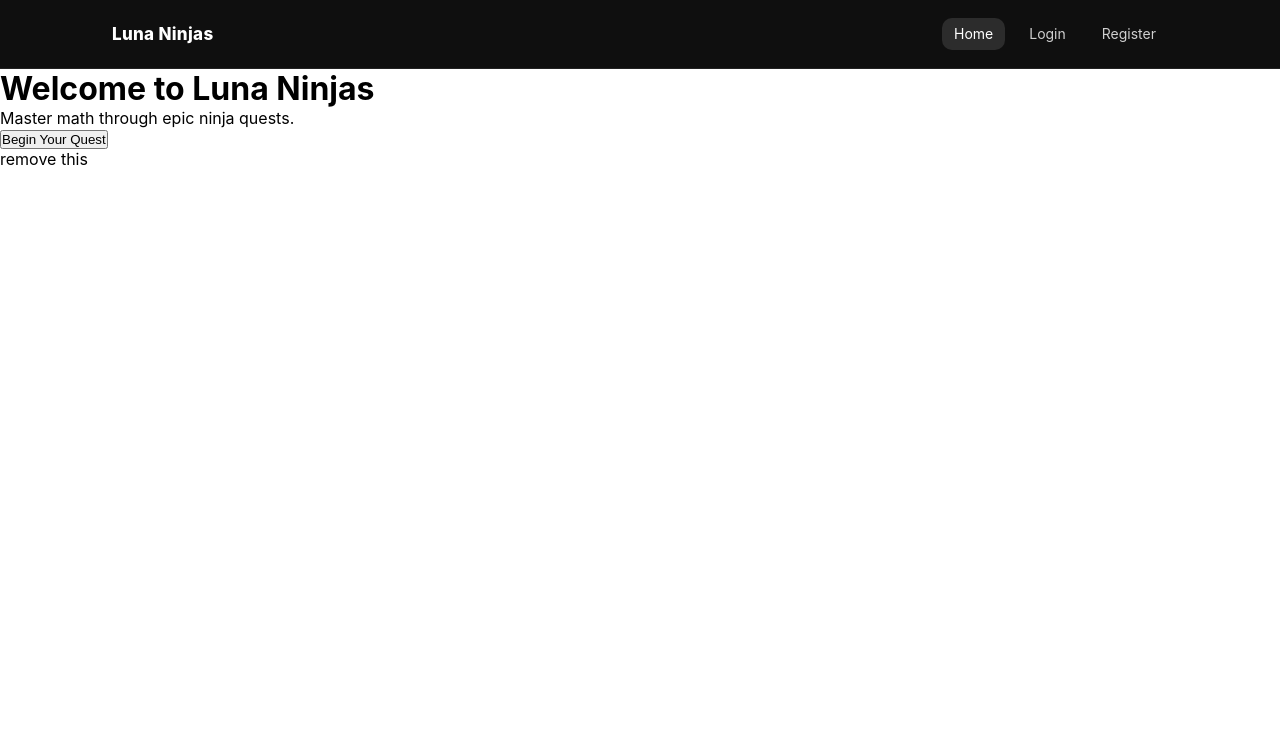
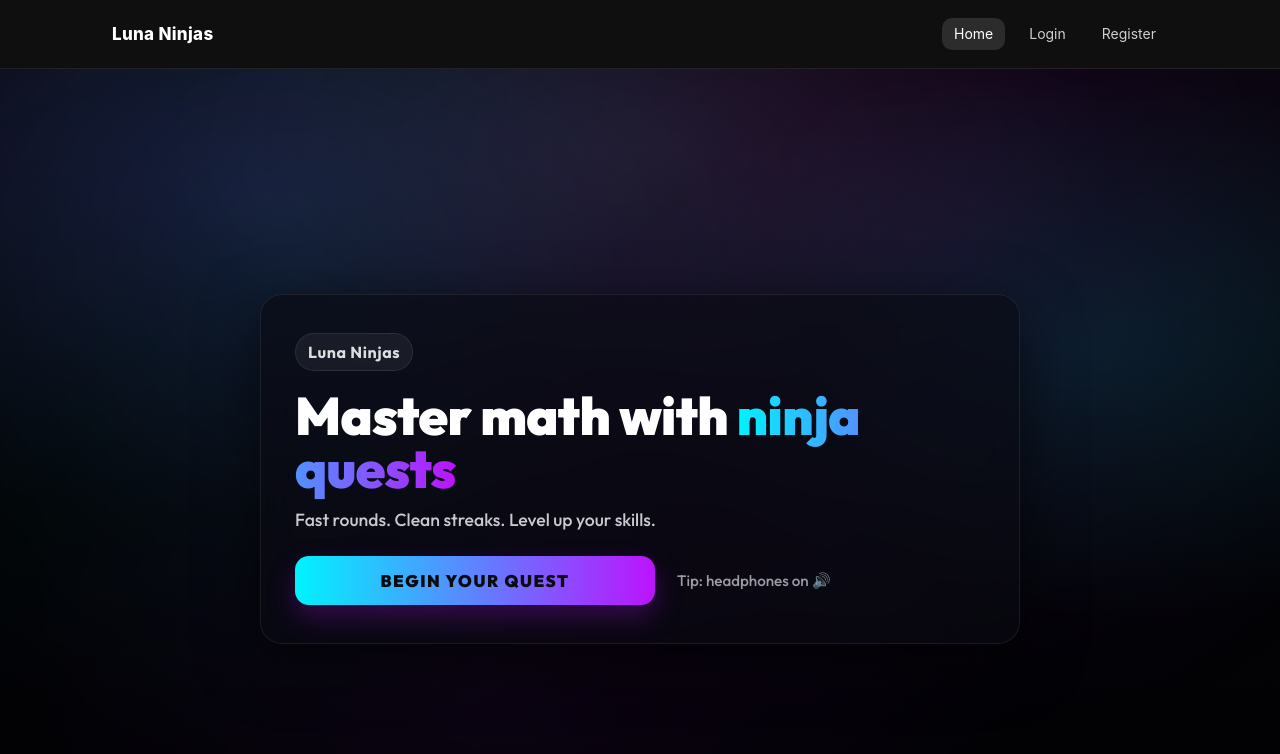
Before and after one commit to kofiarhin/luna-ninjas, a React (Vite) app in the folder client/: page /home in a window 1280 px wide. Shown: the top 754 px of the page. Built offline with nearby package versions, Linux system fonts and the light colour scheme; no server answers.

Commit message:
imporove landing page ui

```diff
--- a/client/src/Pages/Home/Home.jsx
+++ b/client/src/Pages/Home/Home.jsx
@@ -9,39 +9,44 @@ const Home = () => {
   const handleStart = (e) => {
     e.preventDefault();
 
-    if (audioRef.current) {
-      audioRef.current.currentTime = 0; // restart from beginning
-      audioRef.current.volume = 1;
-
-      audioRef.current.play().catch((err) => {
-        console.error("Audio play error:", err);
-      });
+    const audio = audioRef.current;
+    if (audio) {
+      audio.currentTime = 0;
+      audio.volume = 1;
+      audio.play().catch(() => {});
     }
 
-    // small delay so you actually hear the sound
-    setTimeout(() => {
-      navigate("/game");
-    }, 1700);
+    setTimeout(() => navigate("/game"), 900);
   };
 
   return (
     <div className="landing-wrapper">
-      {/* file must be: client/public/sounds/correct.mpeg */}
       <audio ref={audioRef} src="/sounds/correct.mp3" preload="auto" />
 
-      <div className="landing-content fade-in">
-        <h1 className="landing-title slide-down">Welcome to Luna Ninjas</h1>
+      <div className="ninja-bg" aria-hidden="true" />
+      <div className="landing-overlay" aria-hidden="true" />
+      <div className="landing-noise" aria-hidden="true" />
+
+      <main className="landing-content">
+        <div className="landing-badge">Luna Ninjas</div>
+
+        <h1 className="landing-title">
+          Master math with{" "}
+          <span className="landing-title-accent">ninja quests</span>
+        </h1>
+
         <p className="landing-subtitle">
-          Master math through epic ninja quests.
+          Fast rounds. Clean streaks. Level up your skills.
         </p>
 
-        {/* use a button, we control navigation manually */}
-        <button className="start-btn" onClick={handleStart}>
-          Begin Your Quest
-        </button>
-      </div>
-      <p>remove this </p>
-      <div className="ninja-bg"></div>
+        <div className="landing-actions">
+          <button className="start-btn" onClick={handleStart}>
+            Begin Your Quest
+          </button>
+
+          <div className="landing-hint">Tip: headphones on 🔊</div>
+        </div>
+      </main>
     </div>
   );
 };
--- a/client/src/Pages/Home/home.styles.scss
+++ b/client/src/Pages/Home/home.styles.scss
@@ -1,342 +1,198 @@
-@import url('https://fonts.googleapis.com/css2?family=Outfit:wght@300;500;700;900&display=swap');
+@import url("https://fonts.googleapis.com/css2?family=Outfit:wght@300;500;700;900&display=swap");
 
-// --- Variables ---
-$neon-blue: #00f3ff;
-$neon-purple: #bc13fe;
-$glass-bg: rgba(10, 10, 20, 0.85);
-$text-light: #ececf1;
+.landing-wrapper {
+  min-height: 100vh;
+  width: 100%;
+  position: relative;
+  overflow: hidden;
+  font-family: "Outfit", sans-serif;
+  background: radial-gradient(
+      1200px 600px at 20% 15%,
+      rgba(125, 78, 255, 0.2),
+      transparent 55%
+    ),
+    radial-gradient(
+      900px 500px at 85% 35%,
+      rgba(0, 243, 255, 0.16),
+      transparent 55%
+    ),
+    linear-gradient(180deg, #07070b, #05060a 55%, #04050a);
+  display: grid;
+  place-items: center;
+  padding: 48px 18px;
+}
 
-// --- Animations ---
-@keyframes float {
+.ninja-bg {
+  position: absolute;
+  inset: -40px;
+  background: radial-gradient(
+      circle at 25% 30%,
+      rgba(0, 243, 255, 0.1),
+      transparent 40%
+    ),
+    radial-gradient(
+      circle at 70% 25%,
+      rgba(188, 19, 254, 0.12),
+      transparent 45%
+    ),
+    radial-gradient(circle at 40% 75%, rgba(188, 19, 254, 0.1), transparent 45%);
+  filter: blur(6px);
+  transform: scale(1.05);
+  animation: bg-float 10s ease-in-out infinite;
+}
 
+.landing-overlay {
+  position: absolute;
+  inset: 0;
+  background: radial-gradient(
+      800px 400px at 50% 10%,
+      rgba(255, 255, 255, 0.06),
+      transparent 60%
+    ),
+    linear-gradient(180deg, rgba(0, 0, 0, 0.15), rgba(0, 0, 0, 0.55));
+  pointer-events: none;
+}
+
+.landing-noise {
+  position: absolute;
+  inset: 0;
+  opacity: 0.06;
+  pointer-events: none;
+  background-image: repeating-linear-gradient(
+    0deg,
+    rgba(255, 255, 255, 0.06),
+    rgba(255, 255, 255, 0.06) 1px,
+    transparent 1px,
+    transparent 3px
+  );
+  mix-blend-mode: overlay;
+}
+
+.landing-content {
+  width: 100%;
+  max-width: 760px;
+  position: relative;
+  z-index: 2;
+  text-align: left;
+  padding: 28px 22px;
+  border-radius: 22px;
+  background: rgba(10, 10, 18, 0.62);
+  border: 1px solid rgba(255, 255, 255, 0.08);
+  box-shadow: 0 18px 60px rgba(0, 0, 0, 0.55);
+  backdrop-filter: blur(18px);
+}
+
+.landing-badge {
+  display: inline-flex;
+  align-items: center;
+  gap: 10px;
+  padding: 8px 12px;
+  border-radius: 999px;
+  color: rgba(255, 255, 255, 0.86);
+  font-weight: 600;
+  letter-spacing: 0.6px;
+  background: rgba(255, 255, 255, 0.06);
+  border: 1px solid rgba(255, 255, 255, 0.08);
+}
+
+.landing-title {
+  margin: 18px 0 10px;
+  color: #ffffff;
+  font-weight: 900;
+  letter-spacing: -0.6px;
+  line-height: 1.02;
+  font-size: 2.6rem;
+}
+
+.landing-title-accent {
+  background: linear-gradient(90deg, #00f3ff, #bc13fe);
+  -webkit-background-clip: text;
+  background-clip: text;
+  color: transparent;
+}
+
+.landing-subtitle {
+  margin: 0 0 22px;
+  color: rgba(236, 236, 241, 0.85);
+  font-size: 1.05rem;
+  line-height: 1.6;
+  max-width: 52ch;
+}
+
+.landing-actions {
+  display: flex;
+  flex-direction: column;
+  gap: 12px;
+  margin-top: 18px;
+}
+
+.start-btn {
+  width: 100%;
+  max-width: 360px;
+  border: none;
+  border-radius: 14px;
+  padding: 14px 16px;
+  cursor: pointer;
+  font-family: "Outfit", sans-serif;
+  font-weight: 800;
+  letter-spacing: 1.6px;
+  text-transform: uppercase;
+  font-size: 1.05rem;
+  color: #0b0b10;
+  background: linear-gradient(90deg, #00f3ff, #bc13fe);
+  box-shadow: 0 12px 28px rgba(188, 19, 254, 0.25);
+  transition: transform 180ms ease, box-shadow 180ms ease, filter 180ms ease;
+}
+
+.start-btn:hover {
+  transform: translateY(-2px);
+  box-shadow: 0 18px 42px rgba(188, 19, 254, 0.35);
+  filter: brightness(1.05);
+}
+
+.start-btn:active {
+  transform: translateY(0px);
+  box-shadow: 0 10px 24px rgba(188, 19, 254, 0.22);
+}
+
+.landing-hint {
+  color: rgba(236, 236, 241, 0.65);
+  font-size: 0.95rem;
+}
+
+@keyframes bg-float {
   0%,
   100% {
-    transform: translateY(0px);
+    transform: translateY(0px) scale(1.05);
   }
-
   50% {
-    transform: translateY(-12px);
+    transform: translateY(-10px) scale(1.05);
   }
 }
 
-@keyframes fadeInSlideUp {
-  from {
-    opacity: 0;
-    transform: translateY(20px);
+@media (min-width: 768px) {
+  .landing-wrapper {
+    padding: 72px 28px;
   }
 
-  to {
-    opacity: 1;
-    transform: translateY(0);
+  .landing-content {
+    padding: 38px 34px;
+  }
+
+  .landing-title {
+    font-size: 3.3rem;
+  }
+
+  .landing-subtitle {
+    font-size: 1.1rem;
+  }
+
+  .landing-actions {
+    flex-direction: row;
+    align-items: center;
+  }
+
+  .landing-hint {
+    margin-left: 10px;
   }
 }
-
-@keyframes moveParticle {
-  0% {
-    transform: translateY(0) rotate(0deg);
-    opacity: 0;
-  }
-
-  10% {
-    opacity: 1;
-  }
-
-  90% {
-    opacity: 1;
-  }
-
-  100% {
-    transform: translateY(-100vh) rotate(720deg);
-    opacity: 0;
-  }
-}
-
-// --- Styles ---
-.home-container {
-  height: 100vh;
-  width: 100%;
-  background-size: cover;
-  background-position: center;
-  background-repeat: no-repeat;
-  display: flex;
-  align-items: center;
-  justify-content: center;
-  overflow: hidden;
-  position: relative;
-  font-family: 'Outfit', sans-serif;
-}
-
-// --- Particles ---
-.particles {
-  position: absolute;
-  top: 0;
-  left: 0;
-  width: 100%;
-  height: 100%;
-  overflow: hidden;
-  pointer-events: none; // Let clicks pass through
-  z-index: 1;
-
-  span {
-    position: absolute;
-    display: block;
-    list-style: none;
-    width: 8px;
-    height: 8px;
-    background: rgba($neon-blue, 0.6);
-    box-shadow: 0 0 10px $neon-blue;
-    animation: moveParticle 15s linear infinite;
-    bottom: -50px; // Start below screen
-    border-radius: 50%;
-
-    // Randomize particle positions and timing
-    &:nth-child(1) {
-      left: 10%;
-      width: 10px;
-      height: 10px;
-      animation-duration: 12s;
-      animation-delay: 0s;
-    }
-
-    &:nth-child(2) {
-      left: 20%;
-      width: 6px;
-      height: 6px;
-      animation-duration: 8s;
-      animation-delay: 2s;
-      background: rgba($neon-purple, 0.6);
-      box-shadow: 0 0 10px $neon-purple;
-    }
-
-    &:nth-child(3) {
-      left: 35%;
-      width: 12px;
-      height: 12px;
-      animation-duration: 15s;
-      animation-delay: 4s;
-    }
-
-    &:nth-child(4) {
-      left: 50%;
-      width: 4px;
-      height: 4px;
-      animation-duration: 10s;
-      animation-delay: 0s;
-      background: rgba($neon-purple, 0.6);
-      box-shadow: 0 0 10px $neon-purple;
-    }
-
-    &:nth-child(5) {
-      left: 65%;
-      width: 8px;
-      height: 8px;
-      animation-duration: 18s;
-      animation-delay: 0s;
-    }
-
-    &:nth-child(6) {
-      left: 80%;
-      width: 5px;
-      height: 5px;
-      animation-duration: 11s;
-      animation-delay: 3s;
-      background: rgba($neon-purple, 0.6);
-      box-shadow: 0 0 10px $neon-purple;
-    }
-
-    &:nth-child(7) {
-      left: 90%;
-      width: 9px;
-      height: 9px;
-      animation-duration: 14s;
-      animation-delay: 5s;
-    }
-
-    &:nth-child(8) {
-      left: 15%;
-      width: 7px;
-      height: 7px;
-      animation-duration: 16s;
-      animation-delay: 7s;
-    }
-
-    &:nth-child(9) {
-      left: 45%;
-      width: 5px;
-      height: 5px;
-      animation-duration: 9s;
-      animation-delay: 2s;
-      background: rgba($neon-purple, 0.6);
-      box-shadow: 0 0 10px $neon-purple;
-    }
-
-    &:nth-child(10) {
-      left: 75%;
-      width: 11px;
-      height: 11px;
-      animation-duration: 13s;
-      animation-delay: 6s;
-    }
-  }
-}
-
-.game-menu {
-  position: relative;
-  z-index: 2;
-  display: flex;
-  flex-direction: column;
-  align-items: center;
-  width: 90%;
-  max-width: 550px; // Default desktop width
-
-  .logo-img {
-    width: 85%;
-    max-width: 400px;
-    margin-bottom: -30px;
-    z-index: 5;
-    animation: float 4s ease-in-out infinite;
-    filter: drop-shadow(0 0 15px rgba($neon-blue, 0.3));
-  }
-}
-
-.glass-panel {
-  background: $glass-bg;
-  backdrop-filter: blur(20px);
-  -webkit-backdrop-filter: blur(20px);
-  padding: 4.5rem 2.5rem 2.5rem 2.5rem;
-  border-radius: 24px;
-  text-align: center;
-  border: 1px solid rgba(255, 255, 255, 0.08);
-  box-shadow: 0 8px 32px rgba(0, 0, 0, 0.3);
-  width: 100%;
-  position: relative;
-  overflow: hidden;
-
-  &::after {
-    content: '';
-    position: absolute;
-    top: 0;
-    left: 0;
-    right: 0;
-    height: 1px;
-    background: linear-gradient(90deg, transparent, rgba($neon-blue, 0.3), transparent);
-  }
-}
-
-.hero-title {
-  color: #fff;
-  font-weight: 800;
-  font-size: 2.5rem;
-  margin: 0.5rem 0 1rem 0;
-  text-transform: uppercase;
-  letter-spacing: 2px;
-  line-height: 1.1;
-  opacity: 0;
-  animation: fadeInSlideUp 0.8s ease-out forwards;
-  animation-delay: 0.2s;
-
-  span {
-    color: $neon-blue;
-  }
-}
-
-.hero-text {
-  color: rgba($text-light, 0.9);
-  font-size: 1.15rem;
-  line-height: 1.6;
-  margin-bottom: 2.5rem;
-  font-weight: 300;
-  max-width: 90%;
-  margin-left: auto;
-  margin-right: auto;
-  opacity: 0;
-  animation: fadeInSlideUp 0.8s ease-out forwards;
-  animation-delay: 0.4s;
-}
-
-.play-button {
-  width: 100%;
-  background: linear-gradient(90deg, #9d00ff, #d300ff);
-  color: #fff;
-  font-family: 'Outfit', sans-serif;
-  font-weight: 700;
-  font-size: 1.3rem;
-  padding: 1.1rem 0;
-  border: none;
-  border-radius: 12px;
-  cursor: pointer;
-  text-transform: uppercase;
-  letter-spacing: 3px;
-  position: relative;
-  overflow: hidden;
-  transition: all 0.3s cubic-bezier(0.4, 0, 0.2, 1);
-  box-shadow: 0 0 15px rgba(188, 19, 254, 0.4);
-  opacity: 0;
-  animation: fadeInSlideUp 0.8s ease-out forwards;
-  animation-delay: 0.6s;
-
-  &::before {
-    content: '';
-    position: absolute;
-    top: 0;
-    left: -100%;
-    width: 100%;
-    height: 100%;
-    background: linear-gradient(90deg, transparent, rgba(255, 255, 255, 0.2), transparent);
-    transition: 0.5s;
-  }
-
-  &:hover {
-    transform: translateY(-3px) scale(1.02);
-    box-shadow: 0 0 30px rgba(188, 19, 254, 0.7);
-
-    &::before {
-      left: 100%;
-    }
-  }
-
-  &:active {
-    transform: translateY(1px);
-    box-shadow: 0 0 10px rgba(188, 19, 254, 0.5);
-  }
-}
-
-// --- Responsive Media Queries ---
-@media (max-width: 768px) {
-  .game-menu {
-    width: 95%; // Wider on mobile
-  }
-
-  .glass-panel {
-    padding: 4rem 1.5rem 2rem 1.5rem; // Less padding
-  }
-
-  .hero-title {
-    font-size: 2rem;
-  }
-
-  .hero-text {
-    font-size: 1rem;
-    margin-bottom: 2rem;
-  }
-
-  .play-button {
-    font-size: 1.1rem;
-    padding: 1rem 0;
-  }
-}
-
-@media (max-width: 480px) {
-  .hero-title {
-    font-size: 1.75rem;
-  }
-
-  .glass-panel {
-    padding-top: 3.5rem;
-  }
-
-  .game-menu .logo-img {
-    width: 100%;
-    margin-bottom: -20px;
-  }
-}
```
